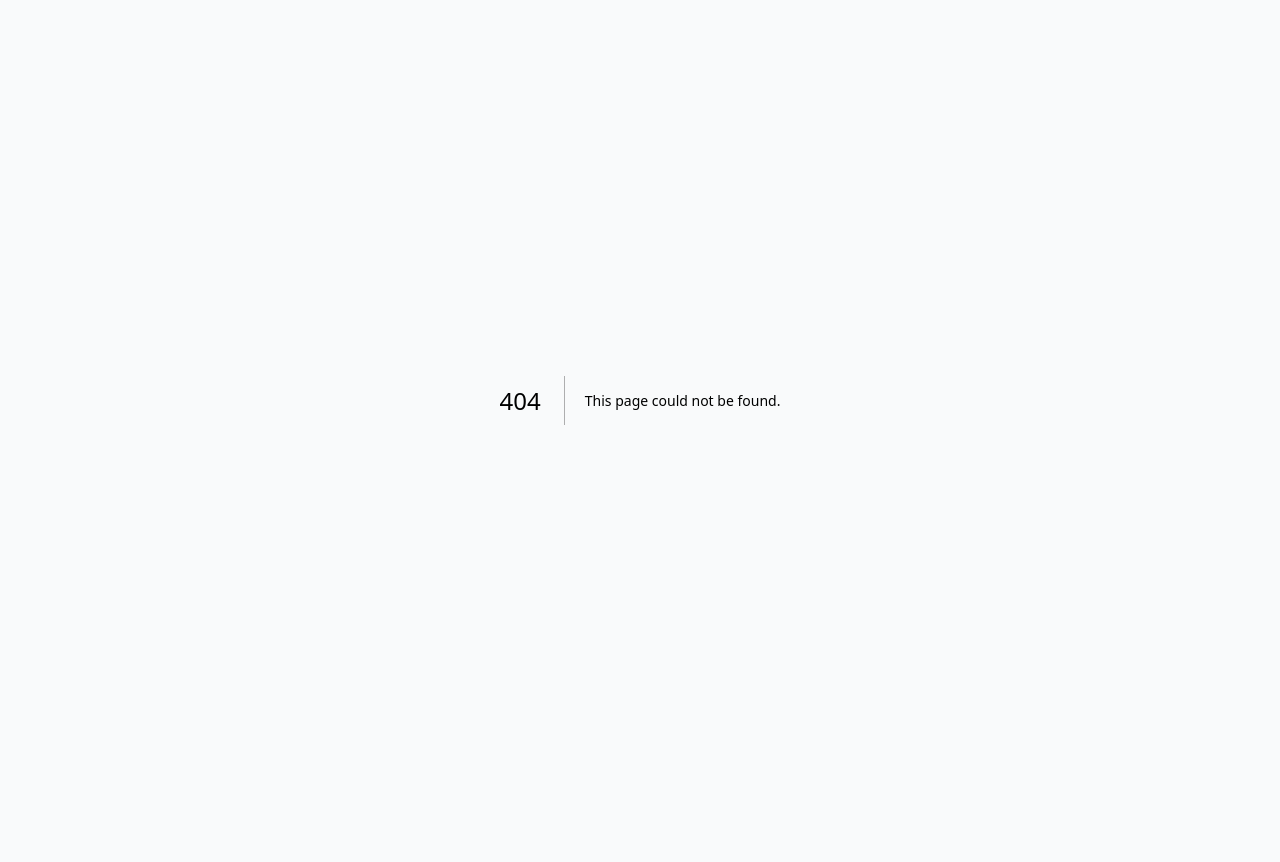
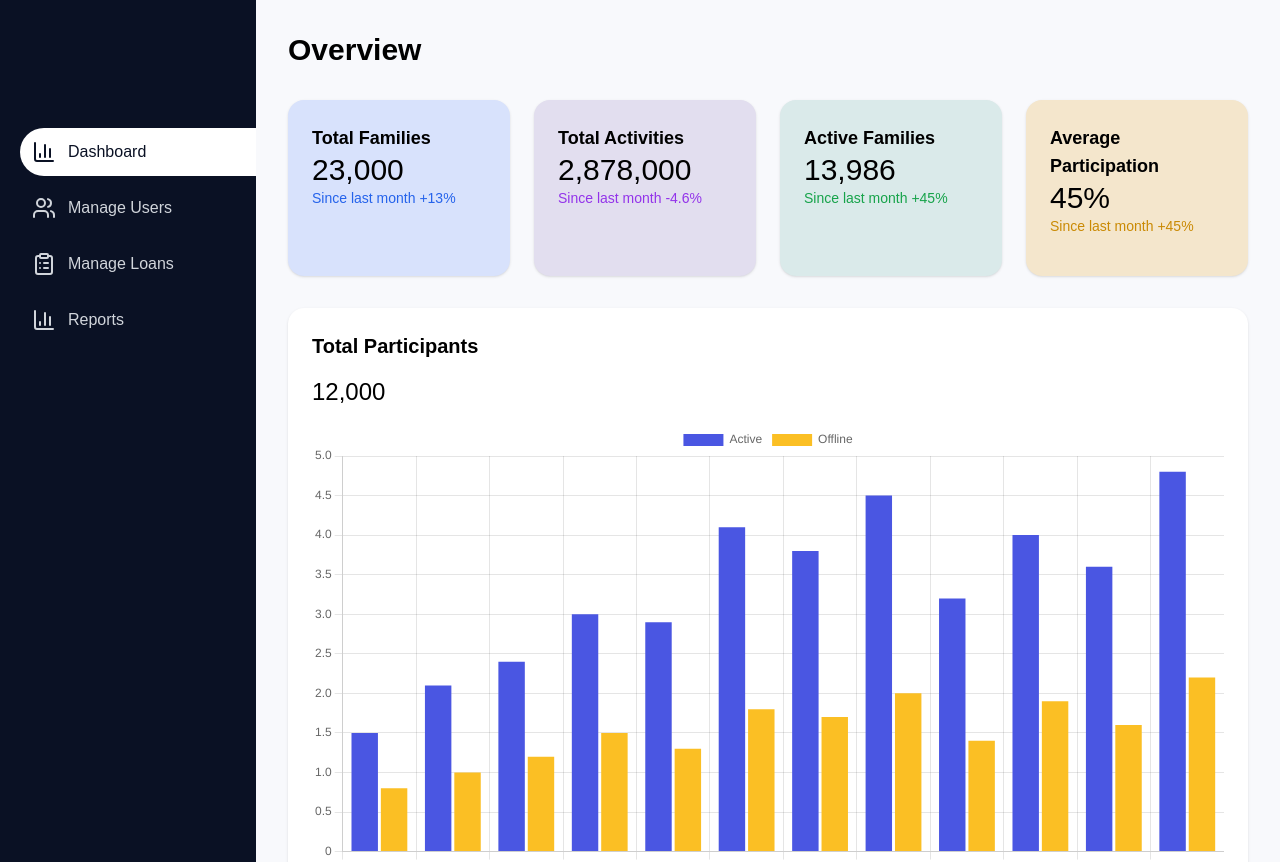
Before and after one commit to KOlivier2119/credora, a Next.js app: page /dashboard in a window 1280 px wide. Before the commit this address had no page. Shown: the top 862 px of the page. Before the commit the page ends 800 px from the top, so only its background shows below. Built offline with nearby package versions, Linux system fonts and the light colour scheme.

Commit message:
Fixing the bugs.

```diff
--- /dev/null
+++ b/app/dashboard/page.tsx
@@ -0,0 +1,84 @@
+'use client';
+import { Chart, registerables } from 'chart.js';
+import { Bar, Line } from 'react-chartjs-2';
+import Sidebar from "../../components/SideBar";
+
+Chart.register(...registerables);
+
+const participantData = {
+  labels: ["Jan", "Feb", "Mar", "Apr", "May", "Jun", "Jul", "Aug", "Sep", "Oct", "Nov", "Dec"],
+  datasets: [
+    {
+      label: "Active",
+      data: [1.5, 2.1, 2.4, 3.0, 2.9, 4.1, 3.8, 4.5, 3.2, 4.0, 3.6, 4.8],
+      backgroundColor: "#4A56E2",
+    },
+    {
+      label: "Offline",
+      data: [0.8, 1.0, 1.2, 1.5, 1.3, 1.8, 1.7, 2.0, 1.4, 1.9, 1.6, 2.2],
+      backgroundColor: "#FBBF24",
+    },
+  ],
+};
+
+const monthlyData = {
+  labels: [1, 5, 10, 15, 20, 25, 30],
+  datasets: [
+    {
+      label: "Total Participation",
+      data: [20, 40, 35, 50, 45, 60, 67],
+      borderColor: "#4A56E2",
+      fill: false,
+      tension: 0.1,
+    },
+  ],
+};
+
+export default function Dashboard() {
+  return (
+    <div className="flex min-h-screen bg-[#F8F9FC] text-black">
+      <Sidebar />
+
+      <main className="flex-1 p-8 overflow-auto">
+        <h1 className="text-3xl font-semibold mb-8">Overview</h1>
+
+        <div className="grid grid-cols-4 gap-6 mb-8">
+          <div className="p-6 bg-[#D8E2FC] rounded-2xl shadow h-44">
+            <p className="text-lg font-semibold">Total Families</p>
+            <p className="text-3xl">23,000</p>
+            <p className="text-sm text-blue-600">Since last month +13%</p>
+          </div>
+
+          <div className="p-6 bg-[#E2DEEF] rounded-2xl shadow h-44">
+            <p className="text-lg font-semibold">Total Activities</p>
+            <p className="text-3xl">2,878,000</p>
+            <p className="text-sm text-purple-600">Since last month -4.6%</p>
+          </div>
+
+          <div className="p-6 bg-[#DAEAEA] rounded-2xl shadow h-44">
+            <p className="text-lg font-semibold">Active Families</p>
+            <p className="text-3xl">13,986</p>
+            <p className="text-sm text-green-600">Since last month +45%</p>
+          </div>
+
+          <div className="p-6 bg-[#F4E6CC] rounded-2xl shadow h-44">
+            <p className="text-lg font-semibold">Average Participation</p>
+            <p className="text-3xl">45%</p>
+            <p className="text-sm text-yellow-600">Since last month +45%</p>
+          </div>
+        </div>
+
+        <div className="p-6 bg-white rounded-2xl shadow mb-8">
+          <h2 className="text-xl font-semibold mb-4">Total Participants</h2>
+          <p className="text-2xl mb-4">12,000</p>
+          <Bar data={participantData} options={{ responsive: true }} />
+        </div>
+
+        <div className="p-6 bg-white rounded-2xl shadow">
+          <h2 className="text-xl font-semibold mb-4">Monthly Participation</h2>
+          <Line data={monthlyData} options={{ responsive: true }} />
+        </div>
+      </main>
+    </div>
+  );
+}
--- /dev/null
+++ b/components/SideBar.tsx
@@ -0,0 +1,42 @@
+import { LogOut, Users, ClipboardList, BarChart3 } from "lucide-react";
+import { usePathname } from "next/navigation";
+import clsx from "clsx";
+import Link from "next/link";
+
+export default function SideBar() {
+  const pathname = usePathname();
+
+  // Define the routes for each link
+  const routes = [
+    { href: "/dashboard", icon: <BarChart3 />, label: "Dashboard" },
+    { href: "/manage-users", icon: <Users />, label: "Manage Users" },
+    { href: "/manage-loans", icon: <ClipboardList />, label: "Manage Loans" },
+    { href: "/reports", icon: <BarChart3 />, label: "Reports" },
+  ];
+
+  return (
+    <aside className="w-64 pl-5 py-32 bg-[#0A1124] text-white flex flex-col min-h-screen">
+      <nav className="flex-1 space-y-2">
+        {routes.map((route) => (
+          <Link
+            key={route.href}
+            href={route.href}
+            className={clsx(
+              "flex items-center gap-3 p-3 rounded-l-full transition-colors w-full",
+              {
+                "bg-white text-[#0A1124]": pathname === route.href, // Active link
+                "text-gray-300 hover:text-white hover:bg-white/10": pathname !== route.href, // Inactive link
+              }
+            )}
+          >
+            {route.icon} {route.label}
+          </Link>
+        ))}
+      </nav>
+
+      <button className="mt-auto flex items-center gap-3 text-red-400 hover:text-red-500">
+        <LogOut /> Logout
+      </button>
+    </aside>
+  );
+}
--- a/package.json
+++ b/package.json
@@ -10,17 +10,23 @@
   },
   "dependencies": {
     "@react-google-maps/api": "^2.20.6",
+    "chart.js": "^4.4.8",
+    "clsx": "^2.1.1",
     "framer-motion": "^12.4.7",
+    "lucide-react": "^0.482.0",
     "next": "15.1.6",
     "react": "^19.0.0",
+    "react-chartjs-2": "^5.3.0",
     "react-dom": "^19.0.0",
     "react-icons": "^5.5.0",
     "react-slick": "^0.30.3",
+    "recharts": "^2.15.1",
     "slick-carousel": "^1.8.1"
   },
   "devDependencies": {
     "@types/node": "^20",
     "@types/react": "^19",
+    "@types/react-chartjs-2": "^2.5.7",
     "@types/react-dom": "^19",
     "@types/react-slick": "^0.23.13",
     "postcss": "^8",
```
Also changed, not shown: app/login/page.tsx (added), app/signup/page.tsx (added), 1 other file (tests, documents, lock files or other folders).
